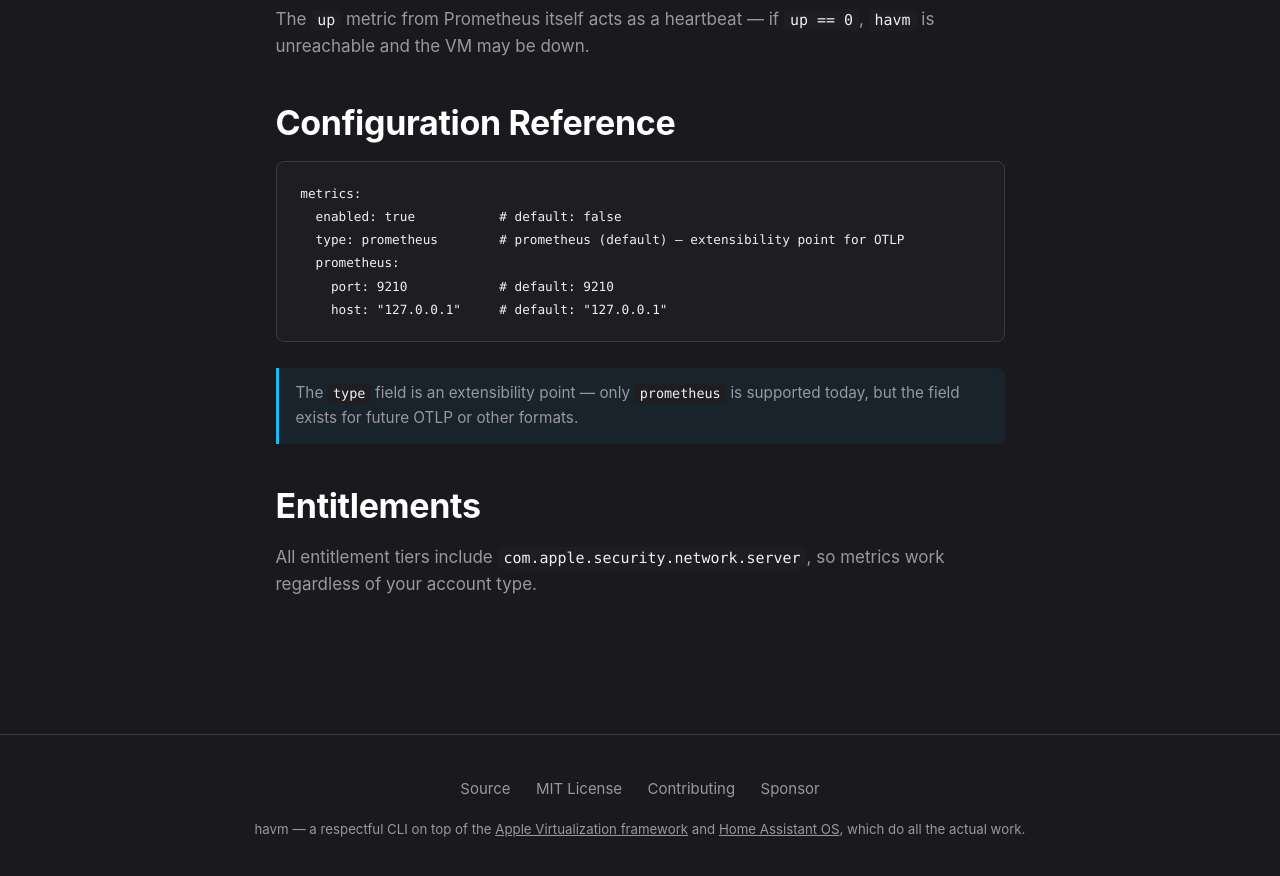
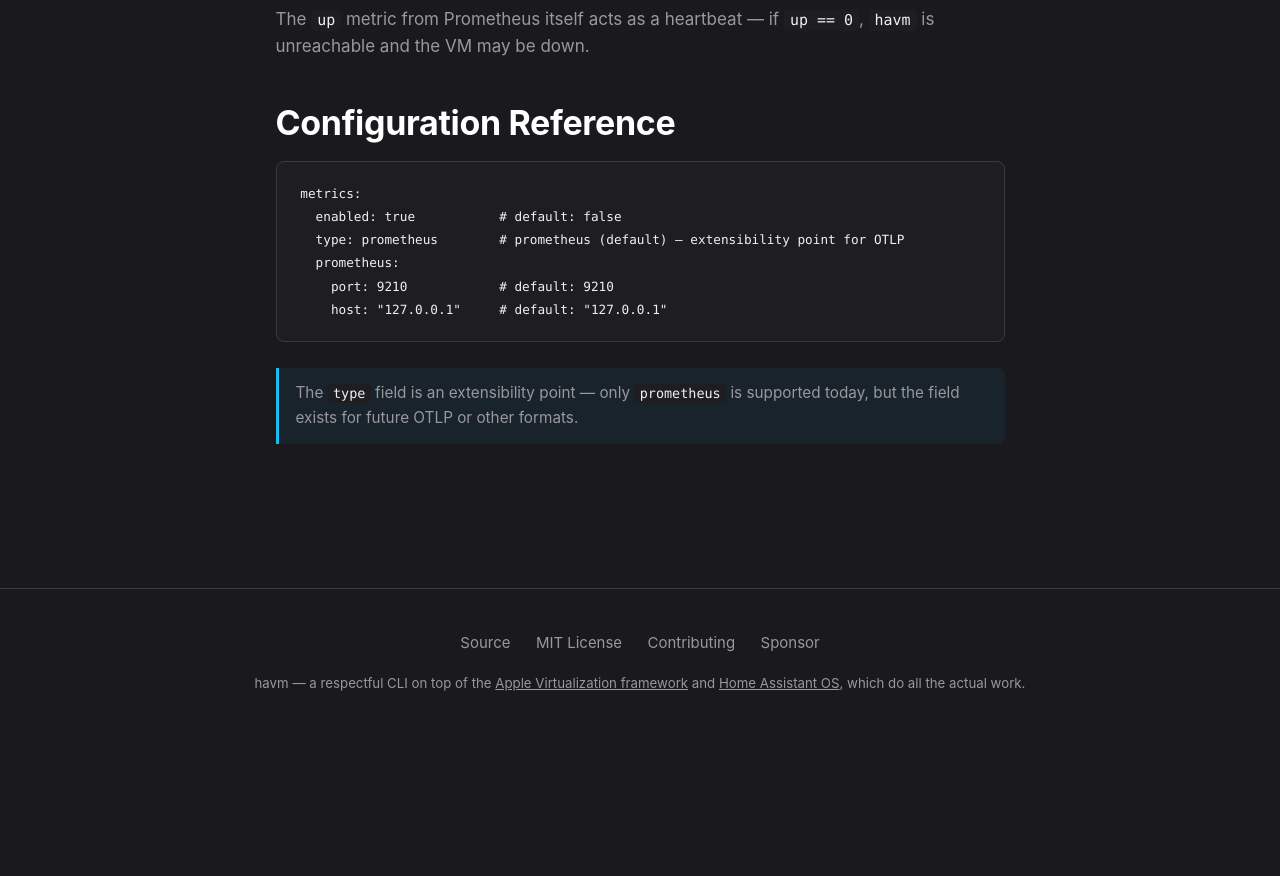
Before and after one commit to IngmarStein/havm, a Jekyll site: the page built from docs/metrics.md, in a window 1280 px wide and 900 px high, scrolled down 1960 px. Shown: the top 876 px of the window. Built offline with Jekyll 4.4.1, drawn with Linux system fonts in a browser that asks for light colours; after the commit the page ends 2713 px from its top, so only the background shows below that.

Commit message:
docs: remove entitlement note from metrics page (irrelevant for users)

```diff
--- a/docs/metrics.md
+++ b/docs/metrics.md
@@ -101,9 +101,4 @@ The <code>type</code> field is an extensibility point — only
 future OTLP or other formats.
 </div>
 
-## Entitlements
-
-All entitlement tiers include `com.apple.security.network.server`, so
-metrics work regardless of your account type.
-
 </div>
```
